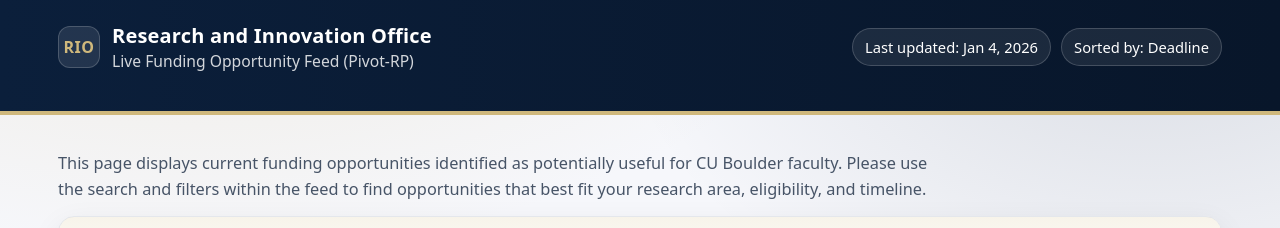
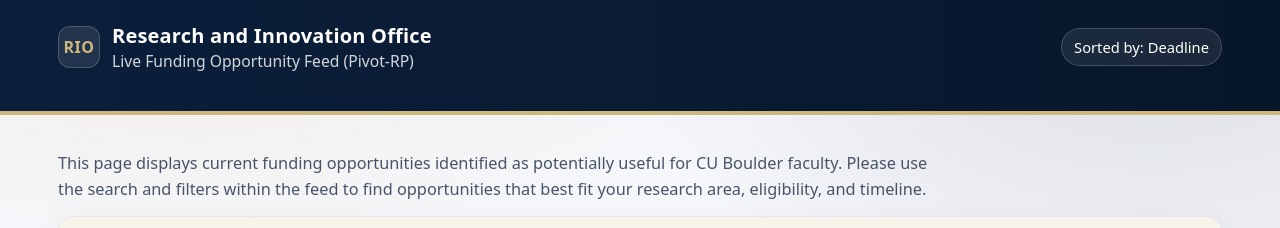
Before and after one commit to moukthika-gunapaneedu/pivot-funding-opportunities, a plain HTML site: page index.html in a window 1280 px wide. Shown: the top 228 px of the page. Drawn offline with Linux system fonts and the light colour scheme.

Commit message:
UI Changes

```diff
--- a/index.html
+++ b/index.html
@@ -272,7 +272,6 @@
         </div>
 
         <div class="meta">
-          <div class="chip">Last updated: Jan 4, 2026</div>
           <div class="chip">Sorted by: Deadline</div>
         </div>
       </div>
```
